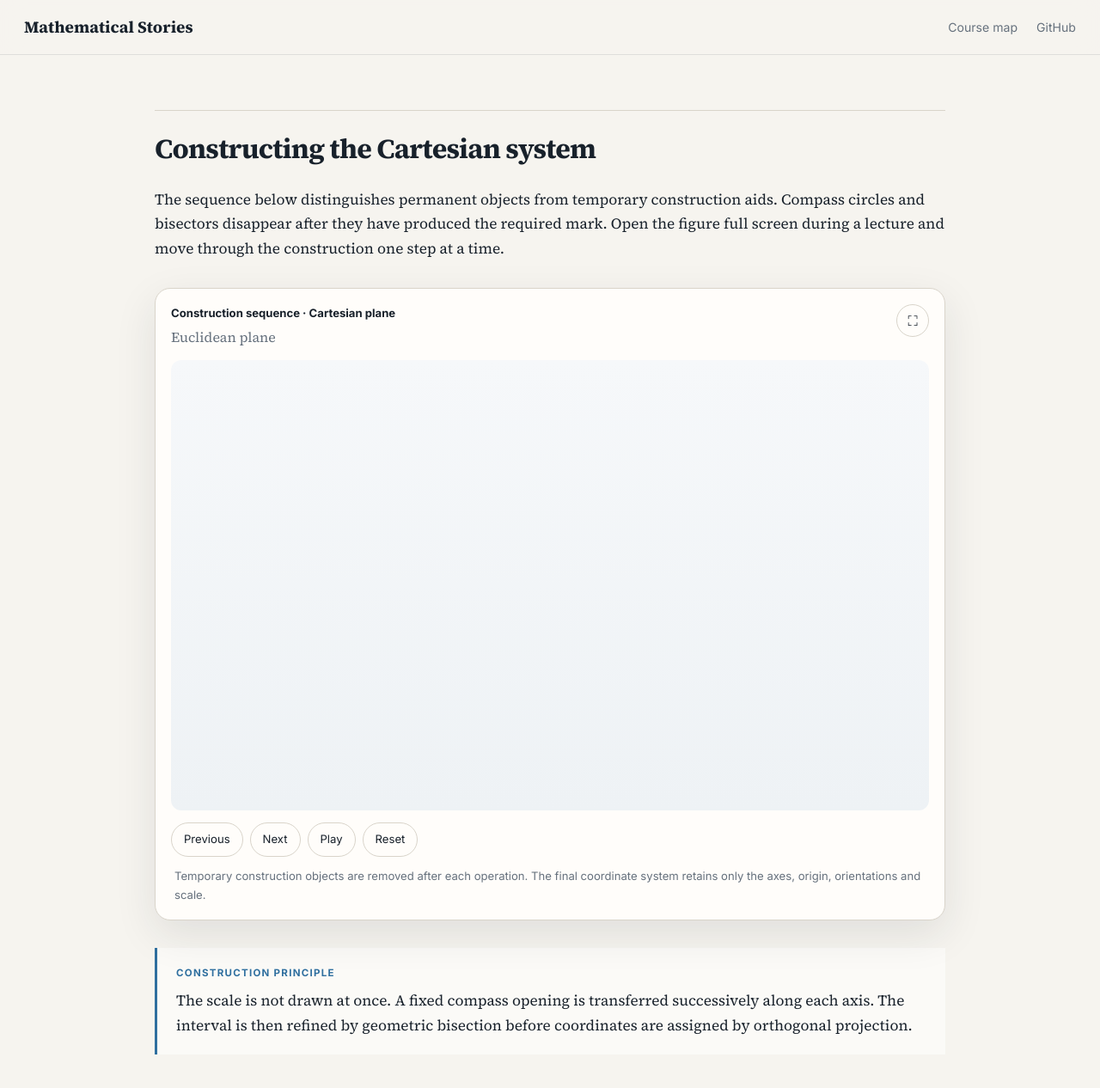
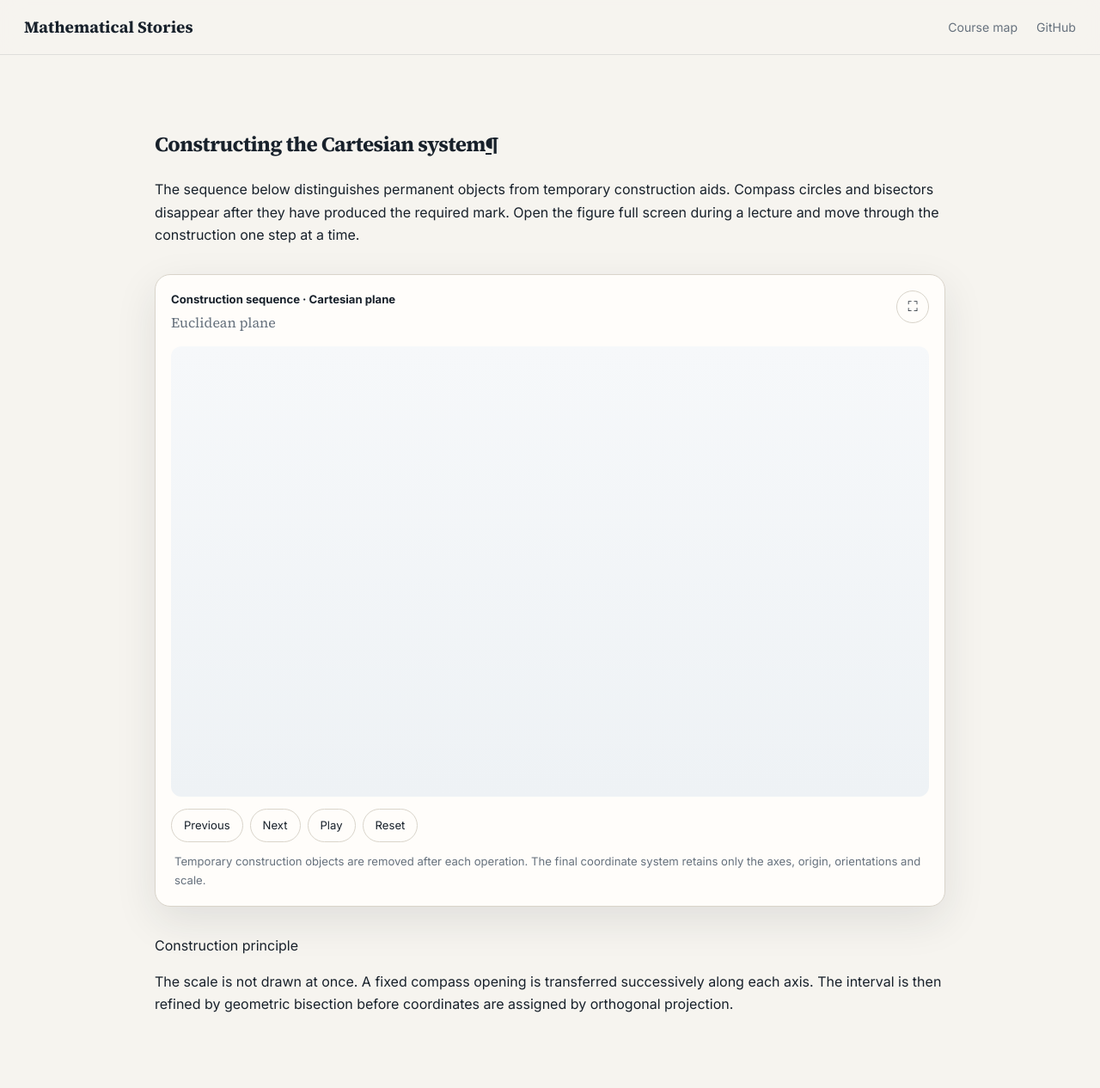
Before and after one commit to dchorazkiewicz/basic_mathematics, an MkDocs documentation site: the page built from docs/lecture-01/sections/02-cartesian-construction.md, in a window 1280 px wide and 1391 px high. Shown: the top 1266 px of the window at 86% size. Built offline with MkDocs 1.6.1, drawn with Linux system fonts in a browser that asks for light colours; a script that is not in the unit is left out.

Commit message:
Convert Cartesian construction section to Markdown

```diff
--- a/docs/lecture-01/sections/02-cartesian-construction.md
+++ b/docs/lecture-01/sections/02-cartesian-construction.md
@@ -1,30 +1,27 @@
-<section id="construction" class="section">
-  <h2>Constructing the Cartesian system</h2>
-  <p>The sequence below distinguishes permanent objects from temporary construction aids. Compass circles and bisectors disappear after they have produced the required mark. Open the figure full screen during a lecture and move through the construction one step at a time.</p>
+## Constructing the Cartesian system {#construction}
 
-  <figure class="figure-panel jsx-panel" data-fullscreen-panel tabindex="0">
-    <div class="figure-toolbar">
-      <div>
-        <span class="figure-title">Construction sequence · Cartesian plane</span>
-        <span class="figure-step-title" data-step-title>Euclidean plane</span>
-      </div>
-      <button class="icon-button" type="button" data-fullscreen aria-label="Open figure in full screen">⛶</button>
+The sequence below distinguishes permanent objects from temporary construction aids. Compass circles and bisectors disappear after they have produced the required mark. Open the figure full screen during a lecture and move through the construction one step at a time.
+
+<figure class="figure-panel jsx-panel" data-fullscreen-panel tabindex="0">
+  <div class="figure-toolbar">
+    <div>
+      <span class="figure-title">Construction sequence · Cartesian plane</span>
+      <span class="figure-step-title" data-step-title>Euclidean plane</span>
     </div>
-    <div class="figure-stage jsx-stage">
-      <div id="cartesian-board" class="jxgbox" data-cartesian-construction aria-label="Interactive construction of a Cartesian coordinate system"></div>
-    </div>
-    <div class="sequence-controls">
-      <button class="control-button" type="button" data-previous>Previous</button>
-      <button class="control-button" type="button" data-next>Next</button>
-      <button class="control-button" type="button" data-play>Play</button>
-      <button class="control-button" type="button" data-reset>Reset</button>
-      <span class="sequence-status" data-status></span>
-    </div>
-    <figcaption class="figure-caption">Temporary construction objects are removed after each operation. The final coordinate system retains only the axes, origin, orientations and scale.</figcaption>
-  </figure>
+    <button class="icon-button" type="button" data-fullscreen aria-label="Open figure in full screen">⛶</button>
+  </div>
+  <div class="figure-stage jsx-stage">
+    <div id="cartesian-board" class="jxgbox" data-cartesian-construction aria-label="Interactive construction of a Cartesian coordinate system"></div>
+  </div>
+  <div class="sequence-controls">
+    <button class="control-button" type="button" data-previous>Previous</button>
+    <button class="control-button" type="button" data-next>Next</button>
+    <button class="control-button" type="button" data-play>Play</button>
+    <button class="control-button" type="button" data-reset>Reset</button>
+    <span class="sequence-status" data-status></span>
+  </div>
+  <figcaption class="figure-caption">Temporary construction objects are removed after each operation. The final coordinate system retains only the axes, origin, orientations and scale.</figcaption>
+</figure>
 
-  <div class="statement">
-    <div class="statement-label">Construction principle</div>
-    <p>The scale is not drawn at once. A fixed compass opening is transferred successively along each axis. The interval is then refined by geometric bisection before coordinates are assigned by orthogonal projection.</p>
-  </div>
-</section>
+!!! principle "Construction principle"
+    The scale is not drawn at once. A fixed compass opening is transferred successively along each axis. The interval is then refined by geometric bisection before coordinates are assigned by orthogonal projection.
```
